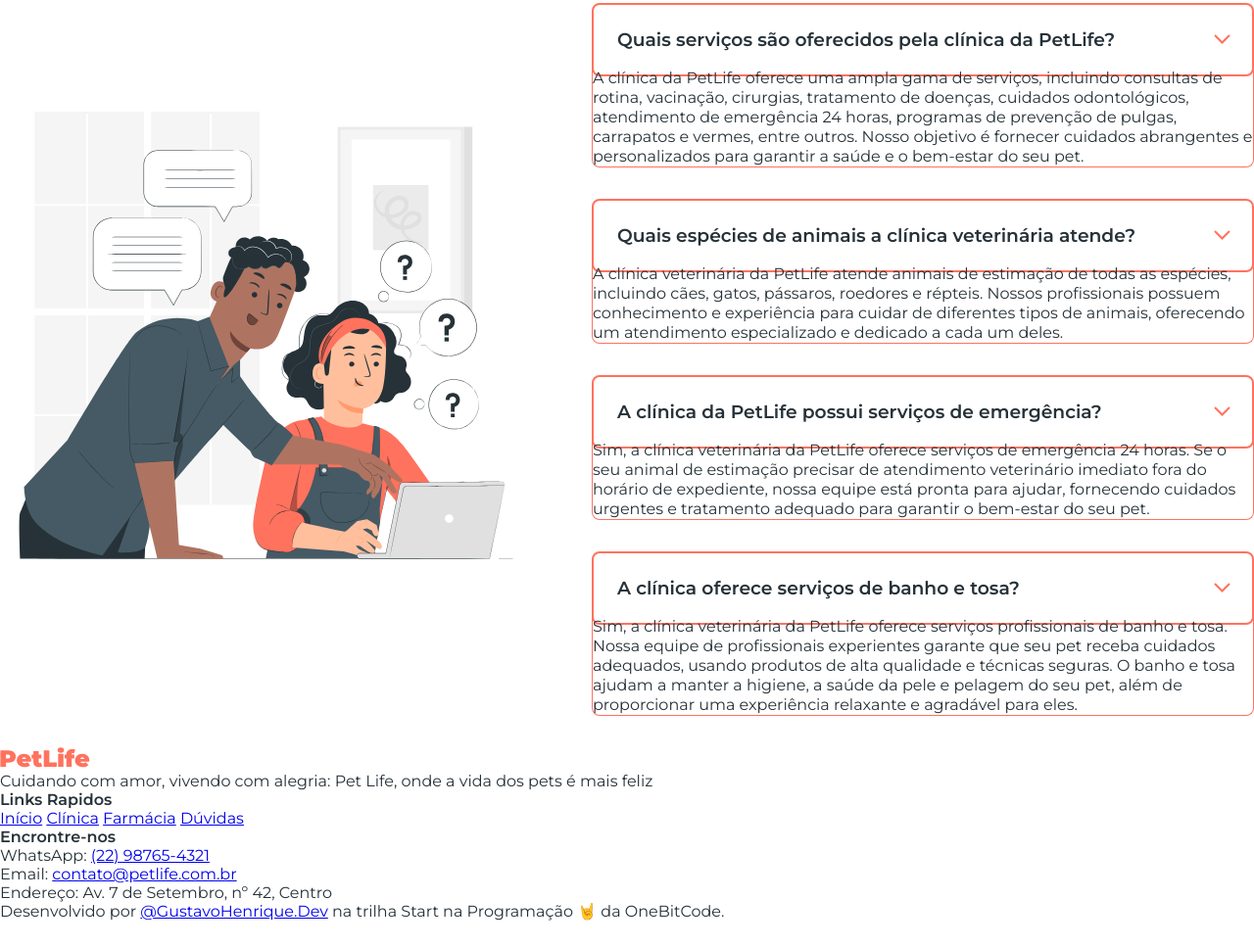
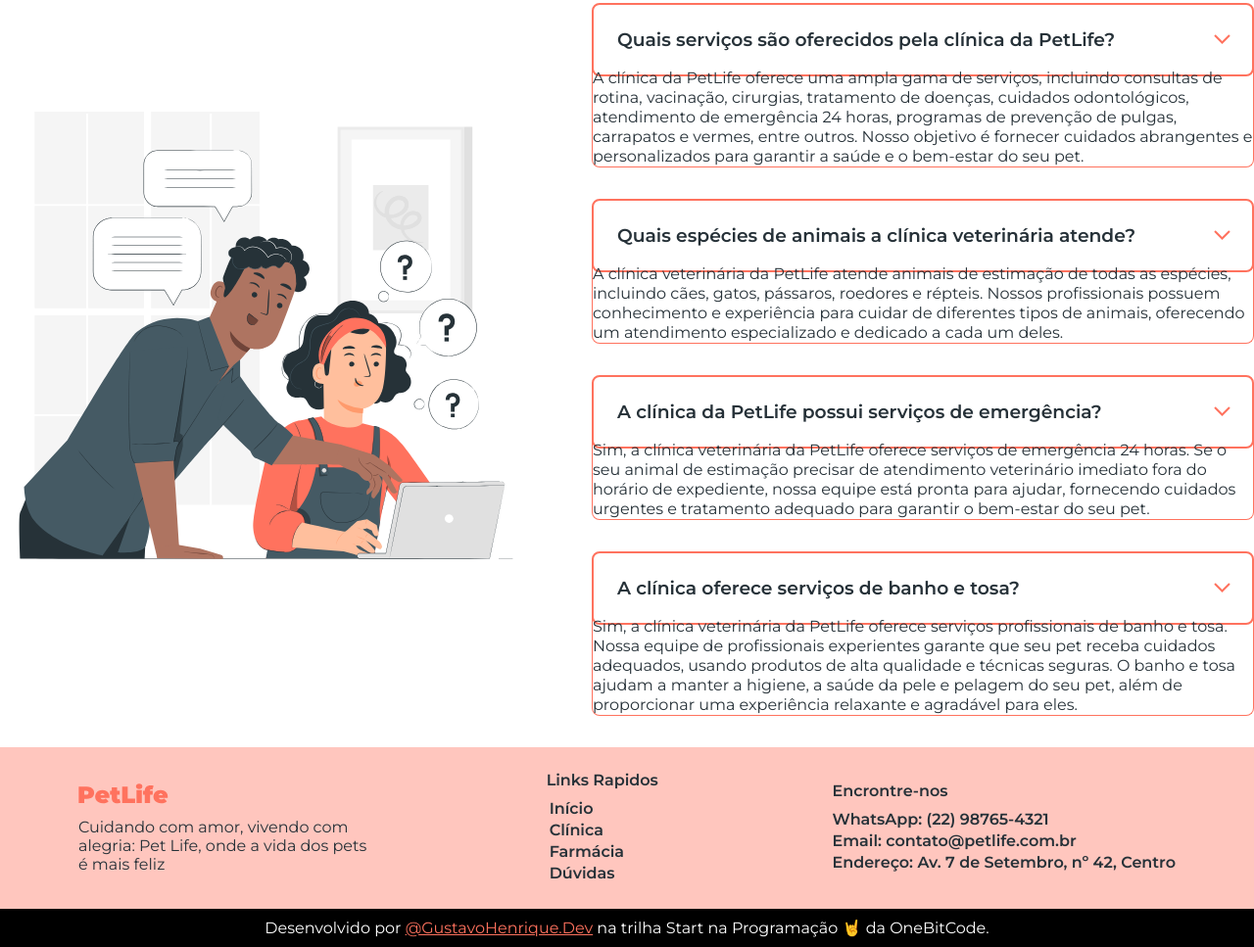
Before and after one commit to gustavohenriqdev/Projeto-PetLife, a plain HTML site: page index.html in a window 1280 px wide. Shown: the part 2446-3413 px from the top of the page at 98% size. Before the commit the page ends 3386 px from the top, so only its background shows below. Drawn offline with Linux system fonts and the light colour scheme.

Commit message:
finalizacao do arquivo CSS(style.css) e modificacoes no arquivo index.html

```diff
--- a/index.html
+++ b/index.html
@@ -122,13 +122,13 @@
         </section>
     </main>
     <footer>
-        <div>
+        <div id="slogan">
             <img src="img/logo.svg" alt="PetLife">
             <p>Cuidando com amor, vivendo com alegria: Pet Life, onde a vida dos pets é mais feliz</p>
         </div>
 
         <div>
-            <strong>Links Rapidos</strong>
+            <strong class="title">Links Rapidos</strong>
 
             <nav>
                 <a href="#inicio">Início</a>
@@ -138,17 +138,17 @@
             </nav>
         </div>
 
-        <div>
-            <strong>Encrontre-nos</strong>
+        <div id="contato">
+            <strong class="title">Encrontre-nos</strong>
             <p>WhatsApp: <a href="https://wa.me/5583986100760" target="_blank">(22) 98765-4321</a></p>
             <p>Email: <a href="mailto:contato@petlife.com">contato@petlife.com.br</a></p>
             <p>Endereço: Av. 7 de Setembro, nº 42, Centro</p>
         </div>
 
-        <div>
-            Desenvolvido por <a href="https://github.com/gustavohendev" target="_blank">@GustavoHenrique.Dev</a>
-            na trilha Start na Programação 🤘 da OneBitCode.
-        </div>
     </footer>
+    <div id="copy">
+        Desenvolvido por <a href="https://github.com/gustavohenriqdev" target="_blank">@GustavoHenrique.Dev</a>
+        na trilha Start na Programação 🤘 da OneBitCode.
+    </div>
 </body>
 </html>
--- a/style.css
+++ b/style.css
@@ -7,6 +7,7 @@
 
 body{
     color: #263138;
+
 }
 
 header{
@@ -124,3 +125,59 @@ h1, h2 {
     border-radius: 0px 0px 8px 8px;
     margin-top: -8px;
 }
+
+footer {
+    background-color:rgb(255, 114, 94, 0.4);
+    display: flex;
+    justify-content: space-between;
+    align-items: center;
+    padding: 24px 80px;
+
+
+}
+
+#slogan p {
+    max-width: 300px ;
+
+}
+
+#slogan img {
+    margin-bottom: 10px;
+}
+
+footer .title {
+    display: block;
+    font-weight: 800;
+    margin-bottom: 10px;
+}
+
+footer nav a {
+    display: block;
+    color: #263138;
+    font-weight: 600;
+    text-decoration: none;
+    margin: 3px;
+}
+
+
+#contato p {
+    font-weight: 600;
+    margin-bottom: 3px;
+}
+
+#contato a {
+    color: #263138;
+    text-decoration: none;
+}
+
+#copy {
+    background-color: black;
+    color: white;
+    text-align: center;
+    padding: 10px;
+
+}
+
+#copy a {
+    color: #FF725E;
+}
```
